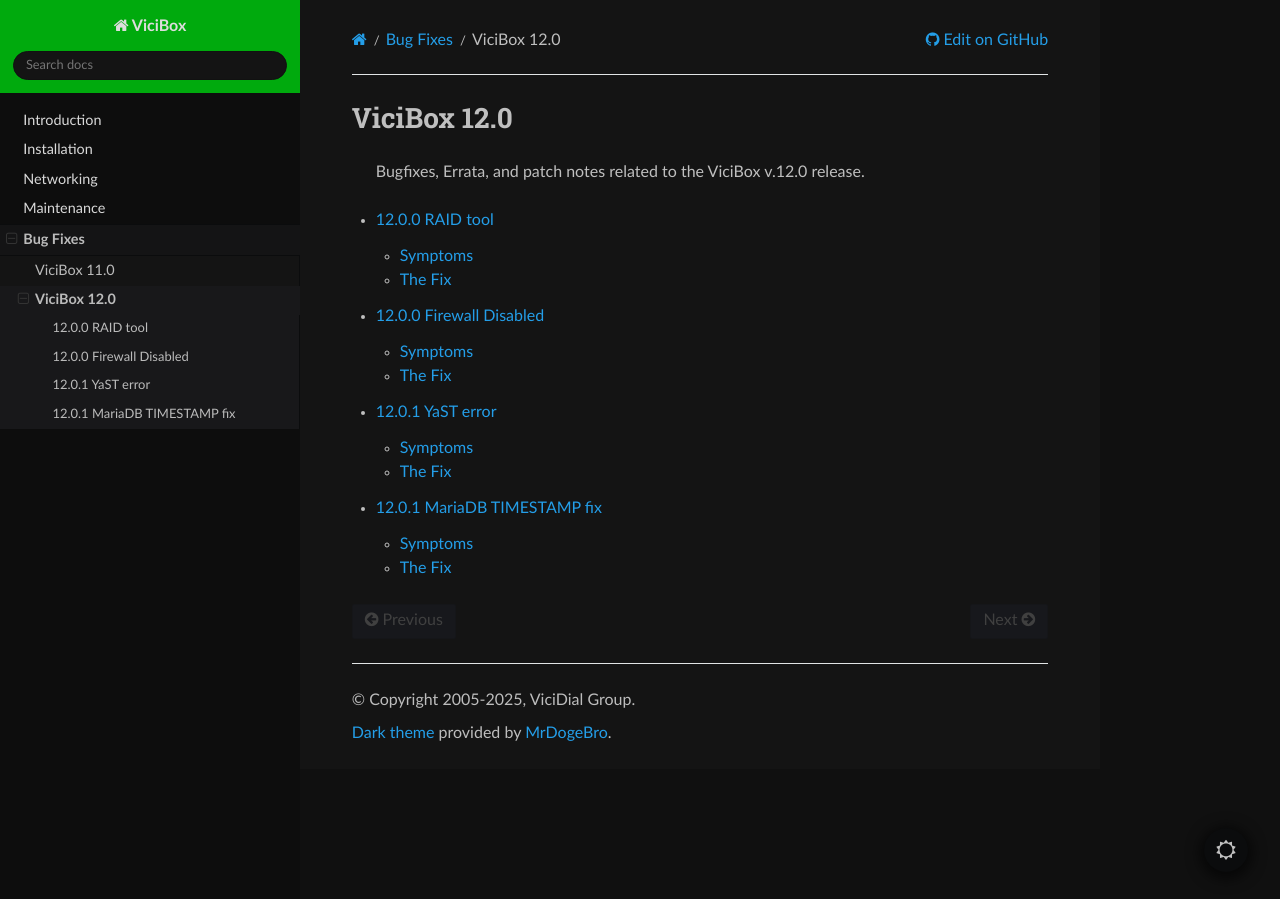
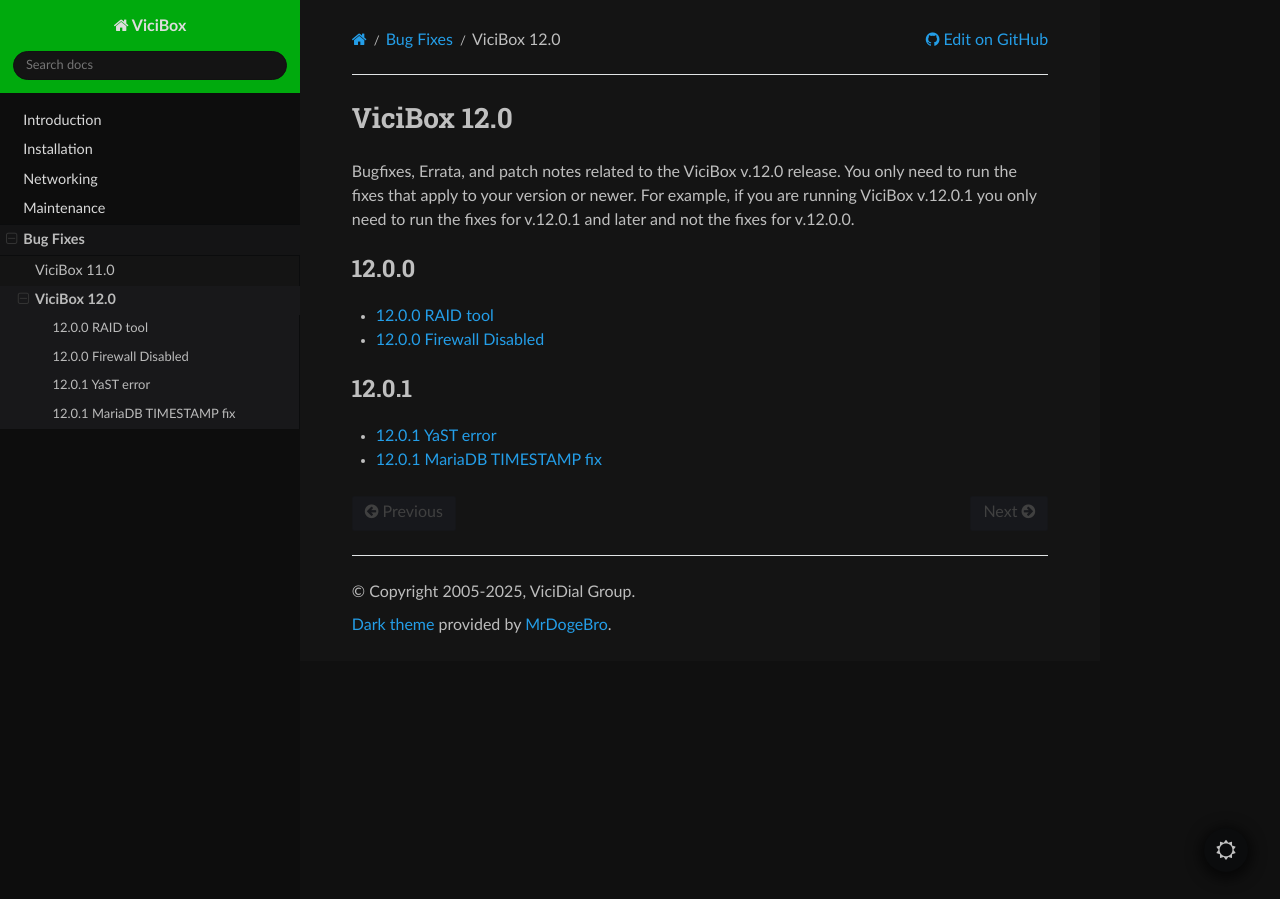
Before and after one commit to jamesvici/vicibox, a Sphinx documentation site: the page built from docs/source/bugfix/vicibox12.rst, in a window 1280 px wide. Built offline with Sphinx 7.4.7 and the Read the Docs theme 3.1.0, drawn with Linux system fonts in a browser that asks for light colours.

Commit message:
Add explanations to bugfix splash pages from main index page

```diff
--- a/docs/source/bugfix/vicibox12.rst
+++ b/docs/source/bugfix/vicibox12.rst
@@ -1,12 +1,21 @@
 ============
 ViciBox 12.0
 ============
-   Bugfixes, Errata, and patch notes related to the ViciBox v.12.0 release.
+
+Bugfixes, Errata, and patch notes related to the ViciBox v.12.0 release. You only need to run the fixes that apply to your version or newer. For example, if you are running ViciBox v.12.0.1 you only need to run the fixes for v.12.0.1 and later and not the fixes for v.12.0.0.
 
 .. toctree::
-   :maxdepth: 2
+   :maxdepth: 1
+   :titlesonly:
+   :caption: 12.0.0
 
    bugfix1200-1
    bugfix1200-2
+
+.. toctree::
+   :maxdepth: 1
+   :titlesonly:
+   :caption: 12.0.1
+
    bugfix1201-1
    bugfix1201-2
```
Also changed, not shown: docs/source/bugfix/bugfix1201-1.rst (+6 -5 lines), docs/source/bugfix/vicibox11.rst (+10 -1 lines).
